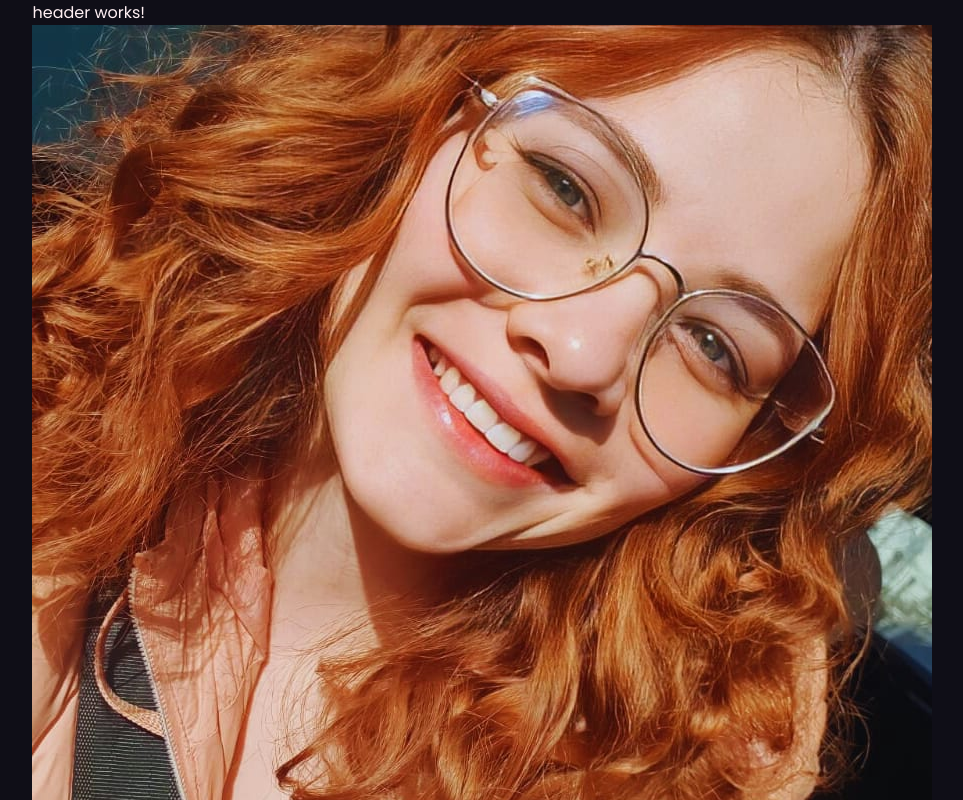
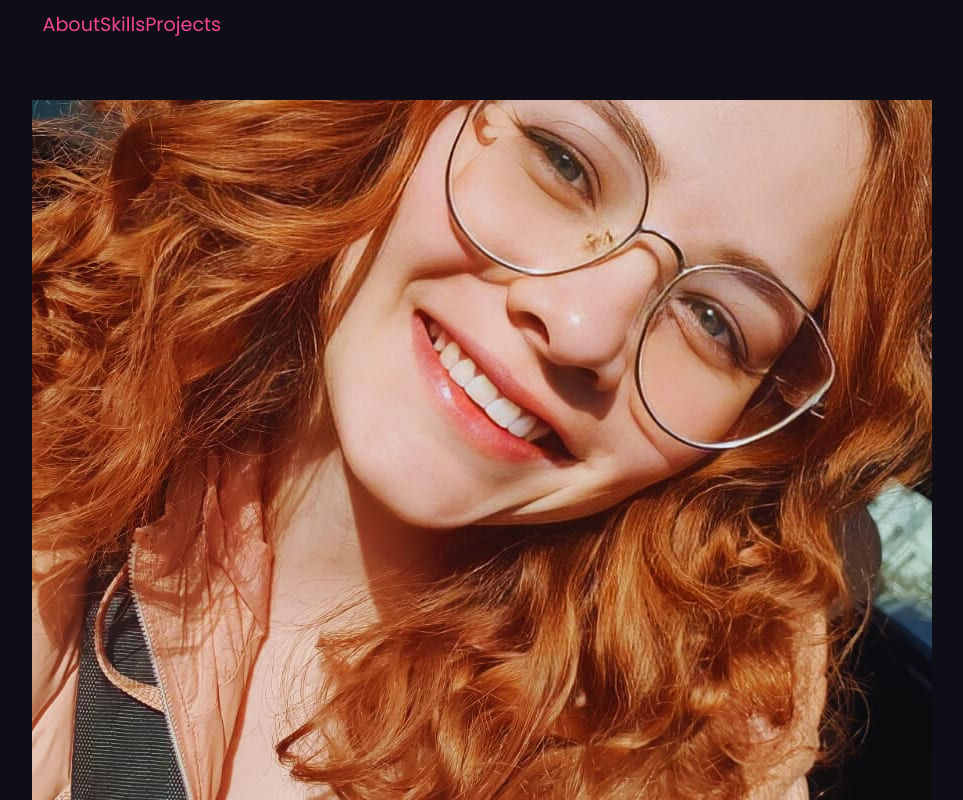
Before and after one commit to nicoletsingas/portfolio, an Angular app: page / in a window 1280 px wide. Shown: the top 800 px of the page, without its empty margins (102-1065 px from the left). Built offline with nearby package versions, Linux system fonts and the light colour scheme.

Commit message:
Criado estrutura base html, css e logica para o efeito smooth scroll

```diff
--- a/src/app/components/commons/header/header.component.css
+++ b/src/app/components/commons/header/header.component.css
@@ -0,0 +1,25 @@
+.header{
+  width: 100%;
+  max-width: 1500px;
+  height: 100px;
+  background-color: var(--backgroundColor);
+  padding: 10px;
+  position: fixed;
+}
+
+nav {
+  margin-right: 10px;
+}
+
+nav span, nav i {
+  color: var(--primaryColor);
+  font-size: 1.2em;
+}
+
+nav i{
+  font-size: 1.4em;
+}
+
+nav span:hover, nav i:hover {
+  cursor: pointer;
+}
--- a/src/app/components/commons/header/header.component.html
+++ b/src/app/components/commons/header/header.component.html
@@ -1 +1,9 @@
-<p>header works!</p>
+<header class="header">
+  <nav class="flex">
+    <span (click)="onClickScroll('about')" class="mx-3">About</span>
+    <span (click)="onClickScroll('skills')" class="mx-3">Skills</span>
+    <span (click)="onClickScroll('projects')" class="mx-3">Projects</span>
+    <a href="https://www.linkedin.com/in/nicole-tsingas-2079b218b/" target="_blank"></a>
+    <a href="https://github.com/nicoletsingas" target="_blank"></a>
+  </nav>
+</header>
--- a/src/app/components/commons/header/header.component.ts
+++ b/src/app/components/commons/header/header.component.ts
@@ -1,4 +1,5 @@
 import { Component } from '@angular/core';
+import { ViewportScroller } from '@angular/common';
 
 @Component({
   selector: 'app-header',
@@ -6,5 +7,9 @@ import { Component } from '@angular/core';
   styleUrls: ['./header.component.css']
 })
 export class HeaderComponent {
+  constructor(private viewportScroller: ViewportScroller){}
 
+  onClickScroll(elementId: string){
+    this.viewportScroller.scrollToAnchor(elementId);
+  }
 }
```
